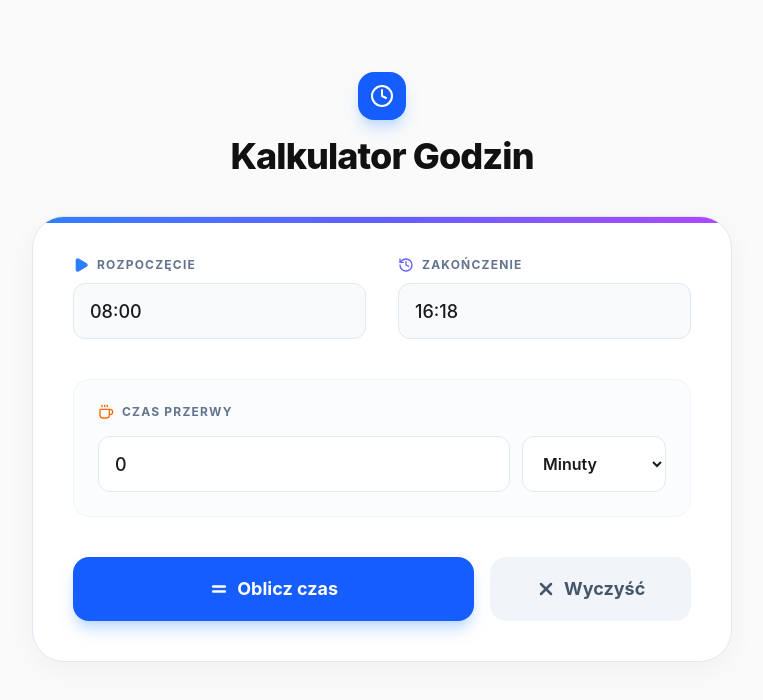
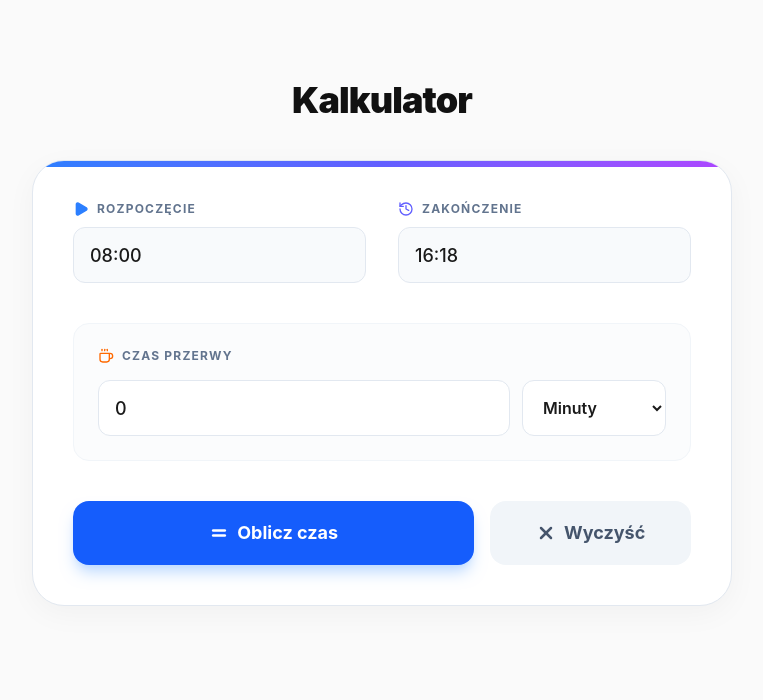
Before and after one commit to pracakod/kalkulator, a Next.js app: page / in a window 1280 px wide. Shown: the top 700 px of the page, without its empty margins (258-1021 px from the left). Built offline with nearby package versions, Linux system fonts and the light colour scheme.

Commit message:
Remove header icon, rename to 'Kalkulator' and fix PWA paths

```diff
--- a/app/layout.tsx
+++ b/app/layout.tsx
@@ -2,9 +2,9 @@ import type {Metadata, Viewport} from 'next';
 import './globals.css';
 
 export const metadata: Metadata = {
-  title: 'Kalkulator Godzin',
-  description: 'Oblicz ilość czasu między dwoma określonymi godzinami.',
-  manifest: '/manifest.json',
+  title: 'Kalkulator',
+  description: 'Prosty kalkulator czasu pracy.',
+  manifest: './manifest.json',
 };
 
 export const viewport: Viewport = {
@@ -19,9 +19,9 @@ export default function RootLayout({children}: {children: React.ReactNode}) {
   return (
     <html lang="pl">
       <head>
-        <link rel="manifest" href="/manifest.json" />
+        <link rel="manifest" href="./manifest.json" />
         <meta name="theme-color" content="#2563eb" />
-        <link rel="apple-touch-icon" href="/icon-192.png" />
+        <link rel="apple-touch-icon" href="./icon-192.png" />
       </head>
       <body suppressHydrationWarning>
         {children}
@@ -30,7 +30,7 @@ export default function RootLayout({children}: {children: React.ReactNode}) {
             __html: `
               if ('serviceWorker' in navigator) {
                 window.addEventListener('load', function() {
-                  navigator.serviceWorker.register('/sw.js').then(function(registration) {
+                  navigator.serviceWorker.register('./sw.js').then(function(registration) {
                     console.log('ServiceWorker registration successful');
                   }, function(err) {
                     console.log('ServiceWorker registration failed: ', err);
--- a/app/page.tsx
+++ b/app/page.tsx
@@ -146,12 +146,9 @@ export default function Home() {
 
   return (
     <div className="min-h-screen bg-[#fafafa] text-[#1a1a1a] p-4 md:p-8 font-sans selection:bg-blue-100 pb-24">
-      <div className="max-w-[700px] mx-auto pt-4 md:pt-10">
+      <div className="max-w-[700px] mx-auto pt-6 md:pt-12">
         <div className="mb-10 text-center">
-          <div className="inline-flex items-center justify-center w-12 h-12 bg-blue-600 text-white rounded-2xl mb-4 shadow-lg shadow-blue-200">
-            <Clock className="w-6 h-6" />
-          </div>
-          <h1 className="text-3xl md:text-4xl font-extrabold tracking-tight mb-2 text-[#111]">Kalkulator Godzin</h1>
+          <h1 className="text-4xl font-black tracking-tight mb-2 text-[#111]">Kalkulator</h1>
         </div>
 
         <div className="bg-white border border-slate-200 rounded-[2rem] shadow-[0_8px_30px_rgb(0,0,0,0.04)] p-6 md:p-10 mb-8 overflow-hidden relative">
```
Also changed, not shown: public/manifest.json.
